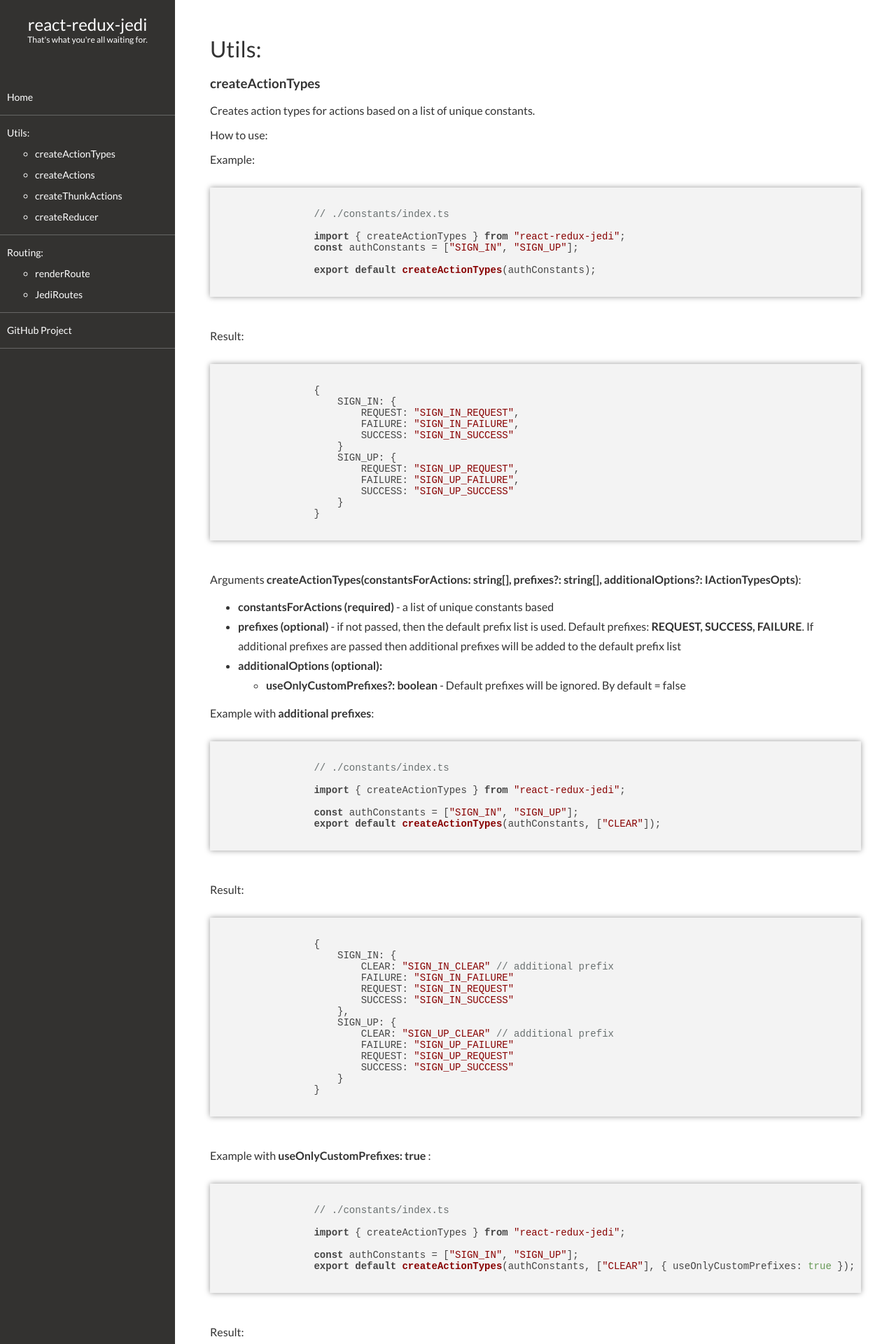
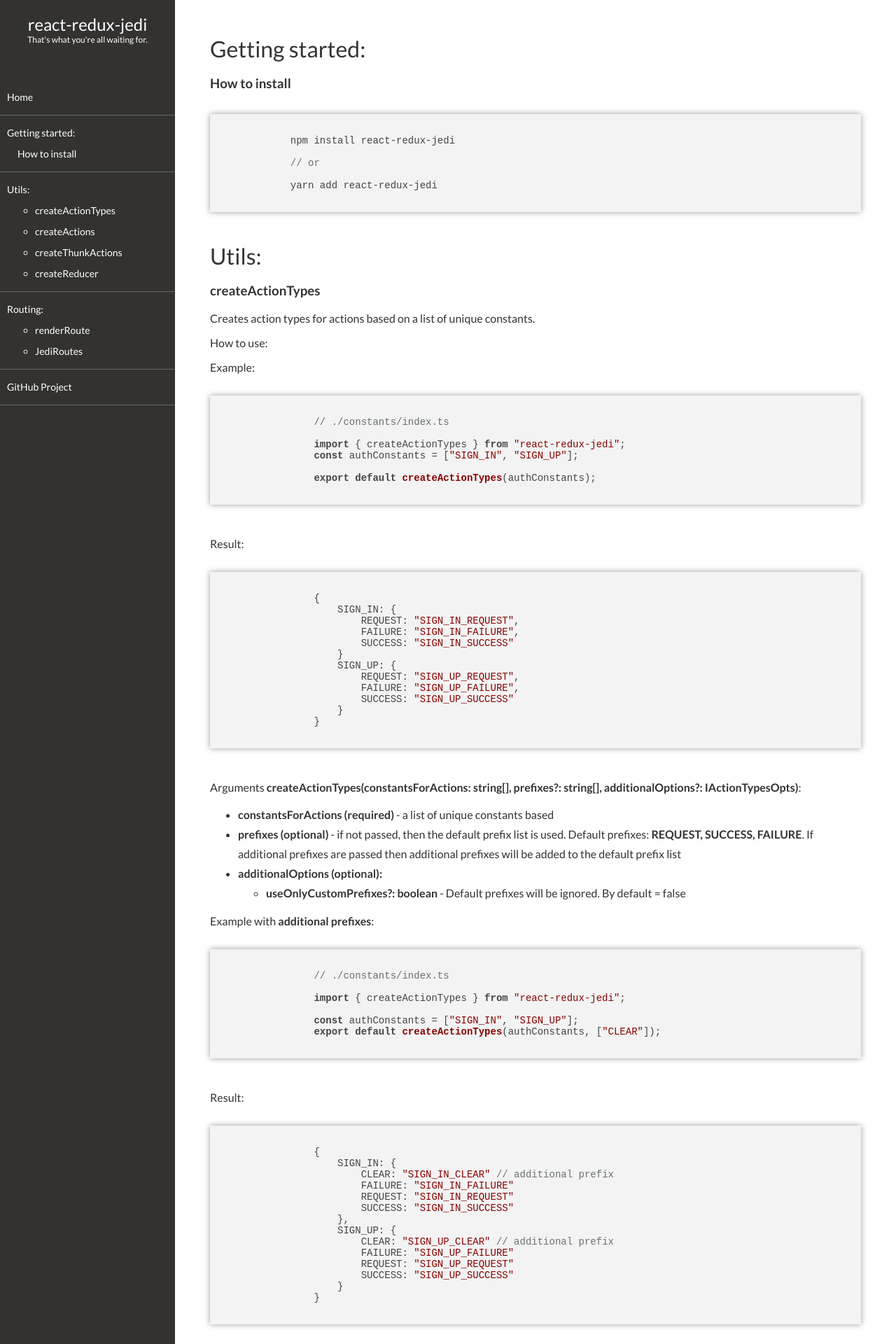
Before and after one commit to Bielykh-Artem/Bielykh-Artem.github.io, a Jekyll site: the page built from about.markdown, in a window 1280 px wide. Shown: the top 1920 px of the page at 70% size. Built offline with Jekyll 4.4.1, drawn with Linux system fonts in a browser that asks for light colours; nearby versions of some CDN libraries; our own code applies the rules of GitHub Pages for plain Markdown files; some of the changed text lies outside the part shown.

Commit message:
Added Hot to install section

```diff
--- a/_includes/dashboard.html
+++ b/_includes/dashboard.html
@@ -1,4 +1,15 @@
 <div class="dashboard">
+    <h1 id="install">Getting started:</h1>
+    <h3>How to install</h3>
+    <pre>
+        <code class="javascript">
+            npm install react-redux-jedi
+
+            // or
+
+            yarn add react-redux-jedi
+        </code>
+    </pre>
     <h1>Utils:</h1>
     <div id="createActionTypes">
         <h3>createActionTypes</h3>
--- a/_includes/sidebar.html
+++ b/_includes/sidebar.html
@@ -5,6 +5,11 @@
         <nav class="menu">
             <ul>
                 <li><a href="https://bielykh-artem.github.io/">Home</a></li>
+                <li><a href="#">Getting started:</a>
+                    <ul class="list-in-sidebar">
+                        <li><a href="#install">How to install</a></li>
+                    </ul>
+                </li>
                 <li><a href="#">Utils:</a>
                     <ul>
                         <li><a href="#createActionTypes">createActionTypes</a></li>
--- a/public/css/styles.css
+++ b/public/css/styles.css
@@ -83,3 +83,8 @@
     -moz-box-shadow: 0px 0px 8px 0px rgba(0, 0, 0, 0.4);
     box-shadow: 0px 0px 8px 0px rgba(0, 0, 0, 0.4);
 }
+
+.list-in-sidebar {
+    list-style-type: none !important;
+    padding-left: 15px;
+}
```
